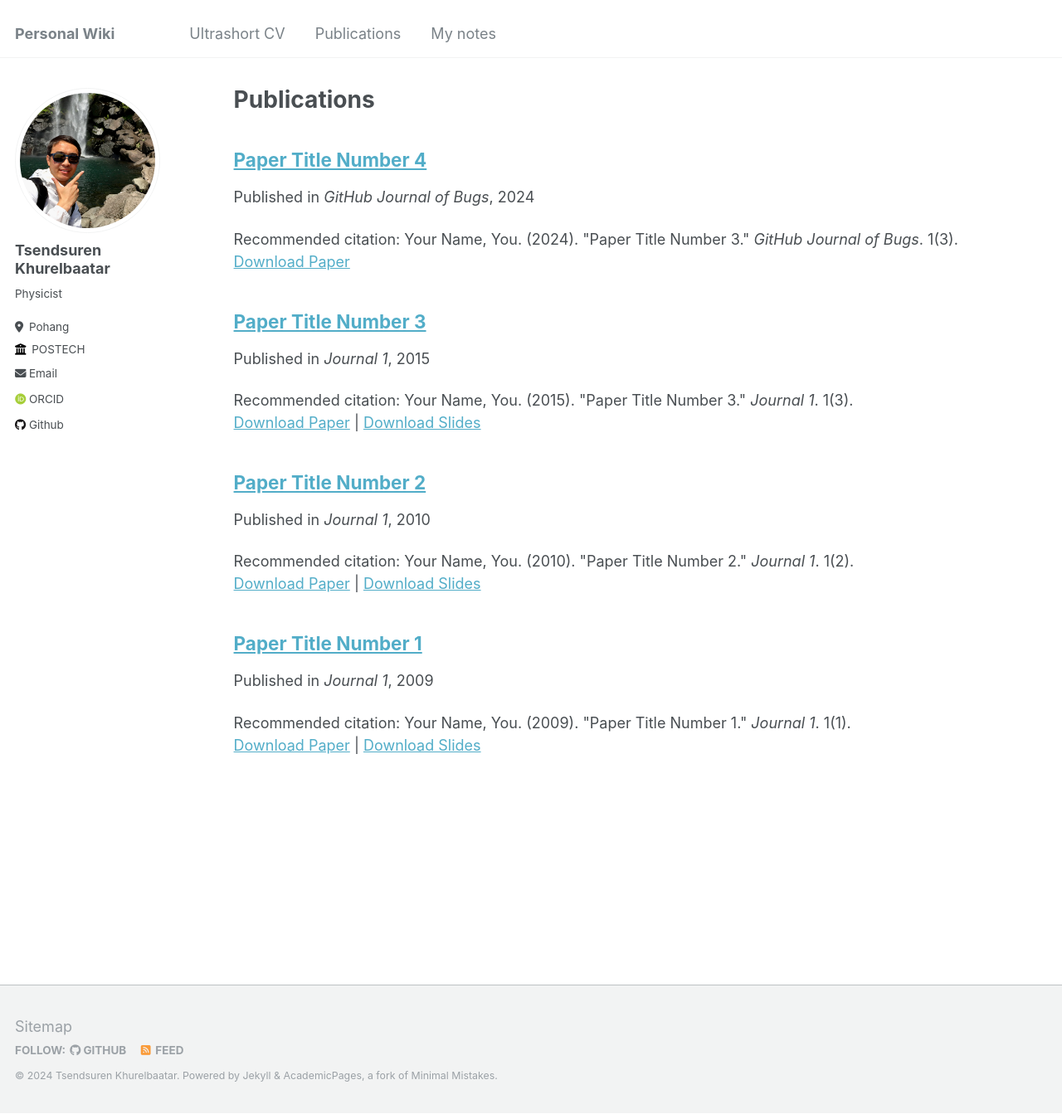
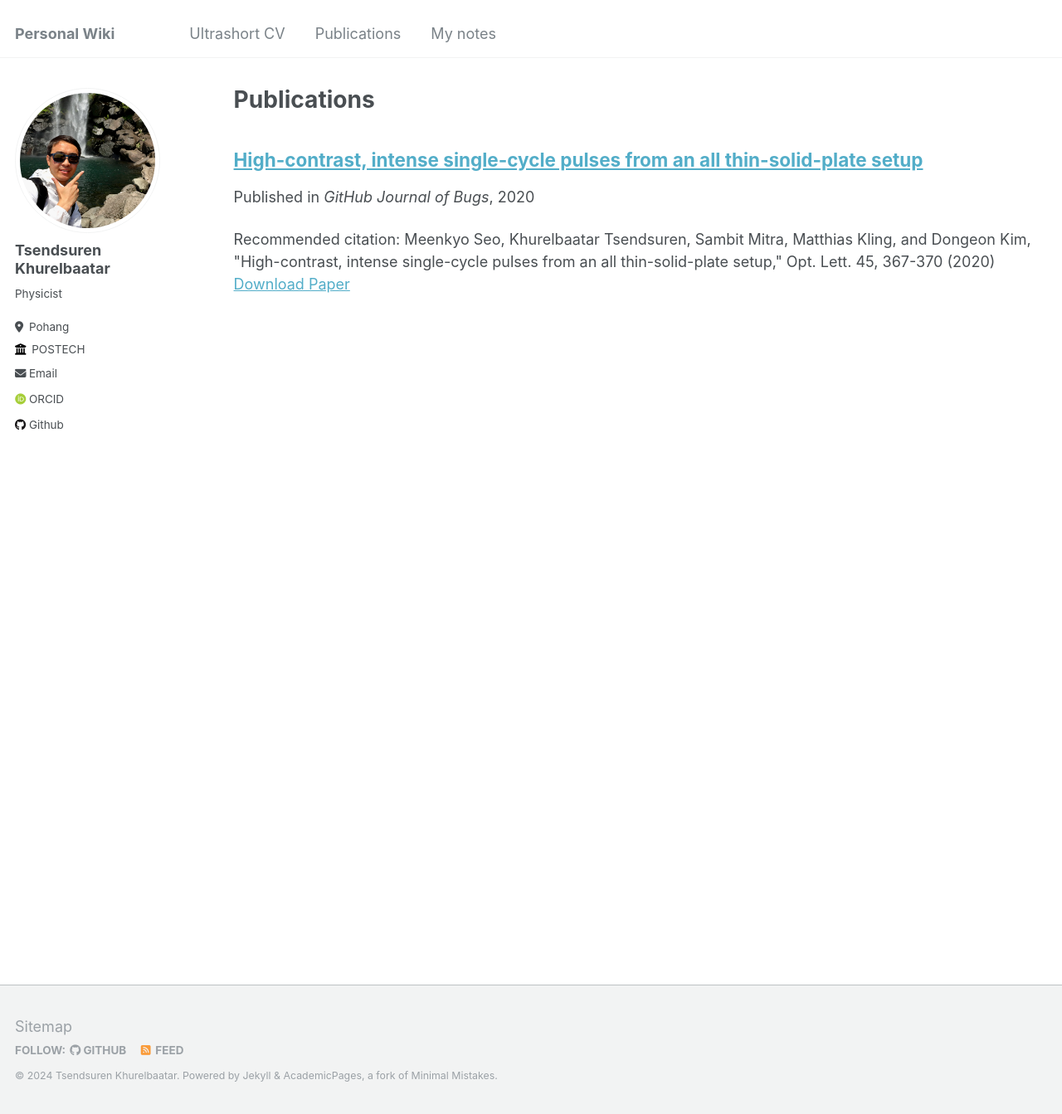
Before and after one commit to Tsendsuren/tsendsuren.github.io, a Jekyll site: the page built from _pages/publications.md, in a window 1280 px wide and 1343 px high. Shown: the whole window at 83% size. Built offline with Jekyll 4.4.1, drawn with Linux system fonts in a browser that asks for light colours; some web fonts are replaced.

Commit message:
adding pubs

```diff
--- a/_publications/2009-10-01-paper-title-number-1.md
+++ /dev/null
@@ -1,13 +0,0 @@
----
-title: "Paper Title Number 1"
-collection: publications
-permalink: /publication/2009-10-01-paper-title-number-1
-excerpt: 'This paper is about the number 1. The number 2 is left for future work.'
-date: 2009-10-01
-venue: 'Journal 1'
-slidesurl: 'http://academicpages.github.io/files/slides1.pdf'
-paperurl: 'http://academicpages.github.io/files/paper1.pdf'
-citation: 'Your Name, You. (2009). &quot;Paper Title Number 1.&quot; <i>Journal 1</i>. 1(1).'
----
-
-The contents above will be part of a list of publications, if the user clicks the link for the publication than the contents of section will be rendered as a full page, allowing you to provide more information about the paper for the reader. When publications are displayed as a single page, the contents of the above "citation" field will automatically be included below this section in a smaller font.
--- a/_publications/2010-10-01-paper-title-number-2.md
+++ /dev/null
@@ -1,13 +0,0 @@
----
-title: "Paper Title Number 2"
-collection: publications
-permalink: /publication/2010-10-01-paper-title-number-2
-excerpt: 'This paper is about the number 2. The number 3 is left for future work.'
-date: 2010-10-01
-venue: 'Journal 1'
-slidesurl: 'http://academicpages.github.io/files/slides2.pdf'
-paperurl: 'http://academicpages.github.io/files/paper2.pdf'
-citation: 'Your Name, You. (2010). &quot;Paper Title Number 2.&quot; <i>Journal 1</i>. 1(2).'
----
-
-The contents above will be part of a list of publications, if the user clicks the link for the publication than the contents of section will be rendered as a full page, allowing you to provide more information about the paper for the reader. When publications are displayed as a single page, the contents of the above "citation" field will automatically be included below this section in a smaller font.
--- a/_publications/2015-10-01-paper-title-number-3.md
+++ /dev/null
@@ -1,13 +0,0 @@
----
-title: "Paper Title Number 3"
-collection: publications
-permalink: /publication/2015-10-01-paper-title-number-3
-excerpt: 'This paper is about the number 3. The number 4 is left for future work.'
-date: 2015-10-01
-venue: 'Journal 1'
-slidesurl: 'http://academicpages.github.io/files/slides3.pdf'
-paperurl: 'http://academicpages.github.io/files/paper3.pdf'
-citation: 'Your Name, You. (2015). &quot;Paper Title Number 3.&quot; <i>Journal 1</i>. 1(3).'
----
-
-The contents above will be part of a list of publications, if the user clicks the link for the publication than the contents of section will be rendered as a full page, allowing you to provide more information about the paper for the reader. When publications are displayed as a single page, the contents of the above "citation" field will automatically be included below this section in a smaller font.
--- a/_publications/2024-02-17-paper-title-number-4.md
+++ b/_publications/2024-02-17-paper-title-number-4.md
@@ -1,12 +1,12 @@
 ---
-title: "Paper Title Number 4"
+title: "High-contrast, intense single-cycle pulses from an all thin-solid-plate setup"
 collection: publications
 permalink: /publication/2024-02-17-paper-title-number-4
 excerpt: 'This paper is about fixing template issue #693.'
-date: 2024-02-17
+date: 2020-01-10
 venue: 'GitHub Journal of Bugs'
-paperurl: 'http://academicpages.github.io/files/paper3.pdf'
-citation: 'Your Name, You. (2024). &quot;Paper Title Number 3.&quot; <i>GitHub Journal of Bugs</i>. 1(3).'
+paperurl: 'https://doi.org/10.1364/OL.382592'
+citation: 'Meenkyo Seo, Khurelbaatar Tsendsuren, Sambit Mitra, Matthias Kling, and Dongeon Kim, "High-contrast, intense single-cycle pulses from an all thin-solid-plate setup," Opt. Lett. 45, 367-370 (2020)'
 ---
 
 The contents above will be part of a list of publications, if the user clicks the link for the publication than the contents of section will be rendered as a full page, allowing you to provide more information about the paper for the reader. When publications are displayed as a single page, the contents of the above "citation" field will automatically be included below this section in a smaller font.
```
